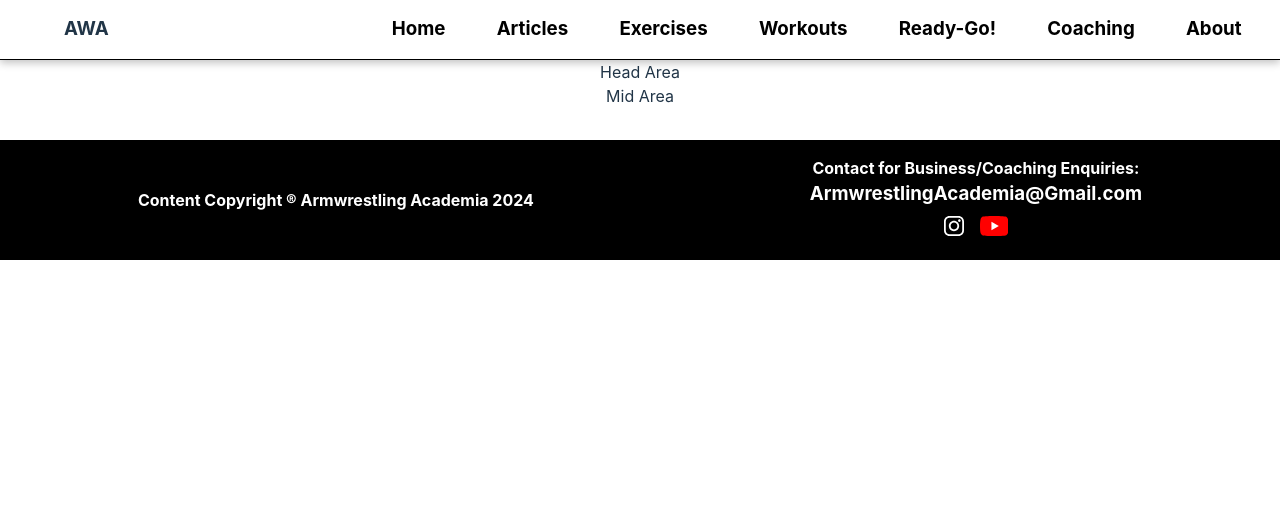
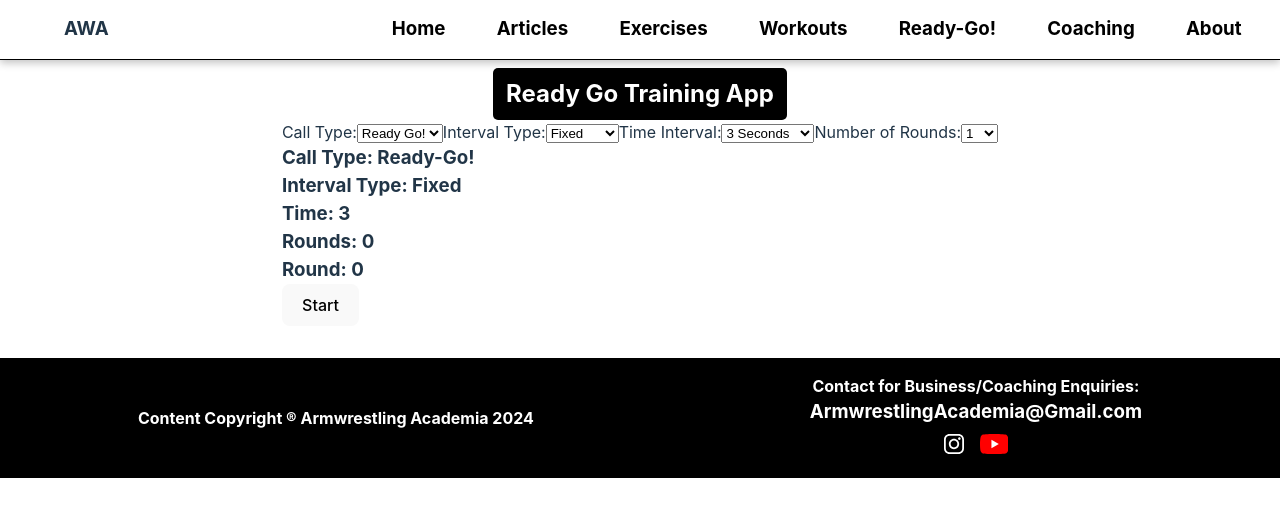
Before and after one commit to SuperHeavyBallet/AWA-Blog-React, a React (Vite) app in the folder awa-blog-react/: page /readygo in a window 1280 px wide. Shown: the top 516 px of the page. Built offline with nearby package versions, Linux system fonts and the light colour scheme.

Commit message:
Rough Ready Go Function working

```diff
--- /dev/null
+++ b/awa-blog-react/src/components/ExerciseList.jsx
@@ -0,0 +1,61 @@
+import ArticleListElements from "./ArticleListElements";
+
+const arrayOfExercises = [
+    {
+        exerciseID: 0,
+        exerciseTitle: "Bicep Curl",
+        exerciseLink: "/",
+    },
+    {
+        exerciseID: 1,
+        exerciseTitle: "Hammer Curl",
+        exerciseLink: "/",
+    },
+    {
+        exerciseID: 2,
+        exerciseTitle: "Inside Row",
+        exerciseLink: "/",
+    },
+    {
+        exerciseID: 3,
+        exerciseTitle: "Wrist Curl",
+        exerciseLink: "/",
+    },
+    {
+        exerciseID: 4,
+        exerciseTitle: "Wrist Extension",
+        exerciseLink: "/",
+    },
+    {
+        exerciseID: 5,
+        exerciseTitle: "Reverse Curl",
+        exerciseLink: "/",
+    },
+    {
+        exerciseID: 6,
+        exerciseTitle: "Pronation Curl",
+        exerciseLink: "/",
+    },
+]
+
+export default function ExerciseList()
+{
+    return(
+        <div>
+            <h2 className="article-list-title">Exercise List</h2>
+            <div className="article-list">
+                {arrayOfExercises.map((article) => (
+                    <ArticleListElements
+                    key={article.exerciseID}
+                    articleTitle={article.exerciseTitle}
+                    articleLink={article.exerciseLink}
+                    />
+                ))}
+
+
+
+
+            </div>
+        </div>
+    )
+}
--- /dev/null
+++ b/awa-blog-react/src/components/ReadyGoApp.jsx
@@ -0,0 +1,112 @@
+import { useState } from "react"
+
+export default function ReadyGoApp()
+{
+
+    const [ callTypeSelected, setCallTypeSelected ] = useState("Ready-Go!");
+    const [ intervalTypeSelected, setIntervalTypeSelected ] = useState("Fixed");
+    const [ timeSelected, setTimeSelected ] = useState(3);
+    const [ roundsSelected, setRoundsSelected ] = useState(0);
+    const [ currentRound, setCurrentRound ] = useState(0);
+    const [ testText, setTestText ] = useState("Start");
+
+
+    const maxTime = 5;
+    const minTime = 2000;
+
+    function handleStartClick()
+    {
+        setCurrentRound(roundsSelected);
+        setTestText("Start");
+        newRound();
+    }
+
+    function generateRandomTime()
+    {
+
+        const randomNumber = Math.floor(Math.random() * maxTime);
+        return randomNumber;
+    }
+
+    function timeout(delay)
+    {
+        return new Promise( res => setTimeout(res, delay));
+    }
+
+    async function newRound()
+    {
+        let finalTime;
+
+        if (intervalTypeSelected === "Random")
+        {
+            const randomWaitTime = generateRandomTime();
+            finalTime = (randomWaitTime * 1000) + minTime;
+        }
+        else if (intervalTypeSelected === "Fixed")
+        {
+            const fixedWaitTime = timeSelected;
+            finalTime = (fixedWaitTime * 1000) + minTime;
+        }
+        console.log(finalTime);
+        await timeout(finalTime);
+        setTestText("End");
+
+
+
+    }
+
+
+    return(
+        <div>
+            <form>
+                <label> Call Type:</label>
+                <select value={callTypeSelected} onChange={(e) => setCallTypeSelected(e.target.value)}>
+                    <option value="Go!">Go!</option>
+                    <option value="Ready-Go!">Ready Go!</option>
+                </select>
+
+                <label>Interval Type:</label>
+                <select value={intervalTypeSelected} onChange={(e) => setIntervalTypeSelected(e.target.value)}>
+                    <option value="Fixed">Fixed</option>
+                    <option value="Random">Random</option>
+                </select>
+
+                <label>Time Interval:</label>
+                    <select value={timeSelected} onChange={(e) => setTimeSelected(e.target.value)}>
+                    <option value="3">3 Seconds</option>
+                    <option value="4">4 Seconds</option>
+                    <option value="5">5 Seconds</option>
+                    <option value="6">6 Seconds</option>
+                    <option value="7">7 Seconds</option>
+                    <option value="8">8 Seconds</option>
+                    <option value="9">9 Seconds</option>
+                    <option value="10">10 Seconds</option>
+                </select>
+
+                <label>Number of Rounds:</label>
+                <select value={roundsSelected} onChange={(e) => setRoundsSelected(e.target.value)}>
+                    <option value="1">1</option>
+                    <option value="2">2</option>
+                    <option value="3">3</option>
+                    <option value="4">4</option>
+                    <option value="5">5</option>
+                    <option value="6">6</option>
+                    <option value="7">7</option>
+                    <option value="8">8</option>
+                    <option value="9">9</option>
+                    <option value="10">10</option>
+                </select>
+            </form>
+
+            <div className="display-stats">
+                <h3>Call Type: {callTypeSelected}</h3>
+                <h3>Interval Type: {intervalTypeSelected}</h3>
+                <h3>Time: {timeSelected}</h3>
+                <h3>Rounds: {roundsSelected}</h3>
+                <h3>Round: {currentRound}</h3>
+            </div>
+
+            <button type="button" onClick={handleStartClick}>{testText}</button>
+        </div>
+    )
+}
--- a/awa-blog-react/src/pages/exercises/ExercisePageMainColumn.jsx
+++ b/awa-blog-react/src/pages/exercises/ExercisePageMainColumn.jsx
@@ -1,13 +1,24 @@
 import Footer from "../../components/Footer";
 import ExercisePageHeadArea from "./ExercisePageHeadArea";
 import ExercisePageMidArea from "./ExercisePageMidArea";
+import ExerciseList from "../../components/ExerciseList";
 
 export default function ExercisePageMainColumn()
 {
     return(
         <div className="main-column">
+            <div className="articles-page">
+            <div className="article-left-column">
             <ExercisePageHeadArea />
             <ExercisePageMidArea />
+            </div>
+
+
+                   <div className="article-right-column">
+                    <ExerciseList />
+
+                 </div>
+                 </div>
             <Footer />
 
         </div>
--- a/awa-blog-react/src/pages/exercises/ExercisePageMidArea.jsx
+++ b/awa-blog-react/src/pages/exercises/ExercisePageMidArea.jsx
@@ -1,9 +1,11 @@
 import ExerciseCard from "../../components/ExerciseCard";
+import ArticleList from "../../components/ArticleListElements";
 
 export default function ExercisePageMidArea()
 {
     return(
         <div>
+
             <ExerciseCard
             exerciseName="Bicep Curl"
             helpsStyle="Hook"
@@ -26,6 +28,7 @@ export default function ExercisePageMidArea()
 
             <ExerciseCard />
 
+
         </div>
     )
 }
--- a/awa-blog-react/src/pages/exercises/ExercisesPageConstructor.jsx
+++ b/awa-blog-react/src/pages/exercises/ExercisesPageConstructor.jsx
@@ -27,6 +27,7 @@ function ExercisesPageConstructor() {
 
                 <Gutter gutterPosition={"left"}/>
                 <ExercisePageMainColumn />
+
                 <Gutter gutterPosition={"right"}/>
             </div>
         </div>
--- a/awa-blog-react/src/pages/readygoapp/ReadyGoAppPageHeadArea.jsx
+++ b/awa-blog-react/src/pages/readygoapp/ReadyGoAppPageHeadArea.jsx
@@ -1,6 +1,8 @@
 export default function ReadyGoAppHeadArea()
 {
     return(
-        <div>Head Area</div>
+        <div className="coaching-page-title">
+            <h2>Ready Go Training App</h2>
+        </div>
     )
 }
--- a/awa-blog-react/src/pages/readygoapp/ReadyGoAppPageMidArea.jsx
+++ b/awa-blog-react/src/pages/readygoapp/ReadyGoAppPageMidArea.jsx
@@ -1,6 +1,10 @@
+import ReadyGoApp from "../../components/ReadyGoApp"
+
 export default function ReadyGoAppMidArea()
 {
     return(
-        <div>Mid Area</div>
+        <div>
+            <ReadyGoApp />
+        </div>
     )
 }
```
